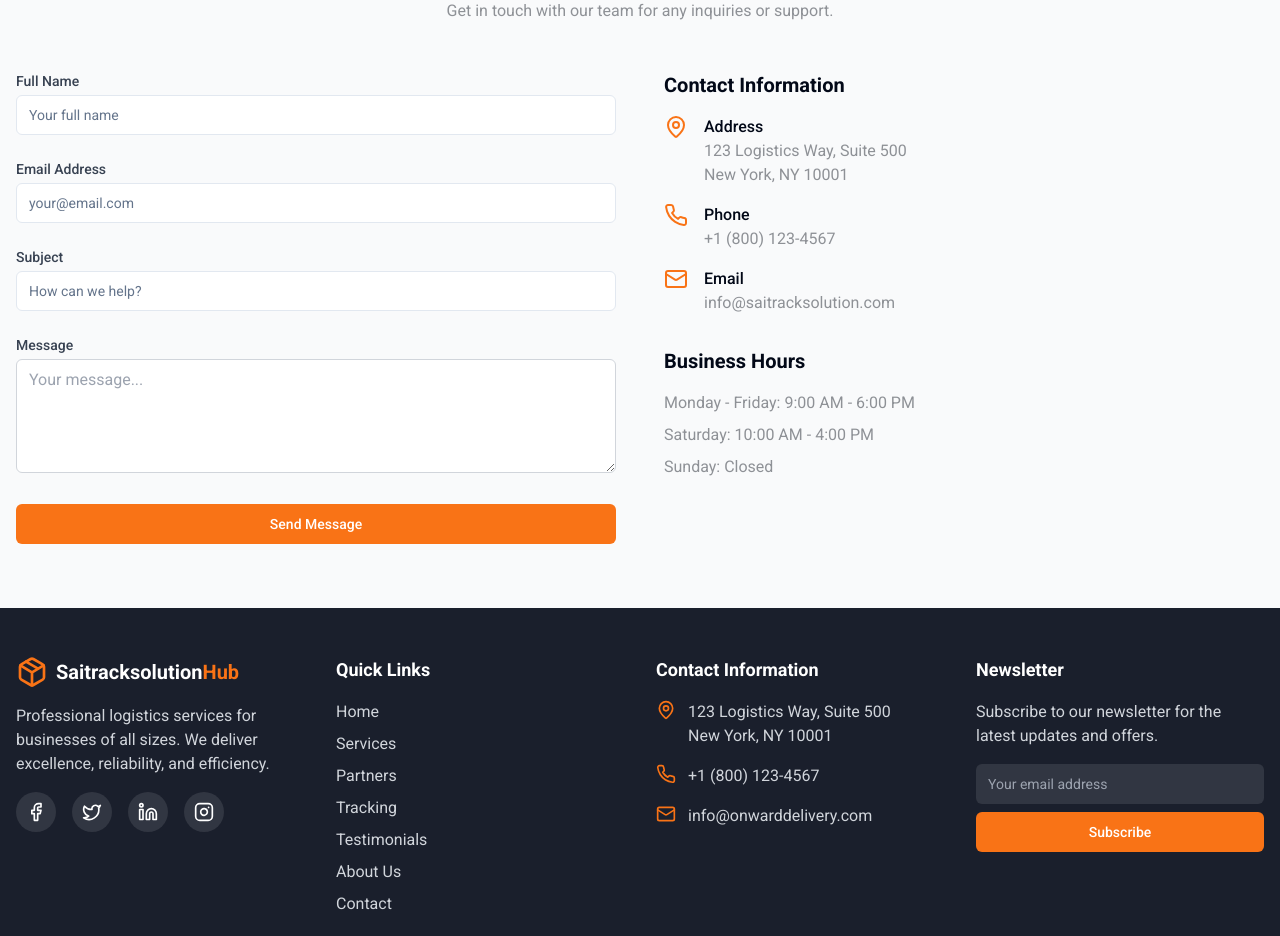
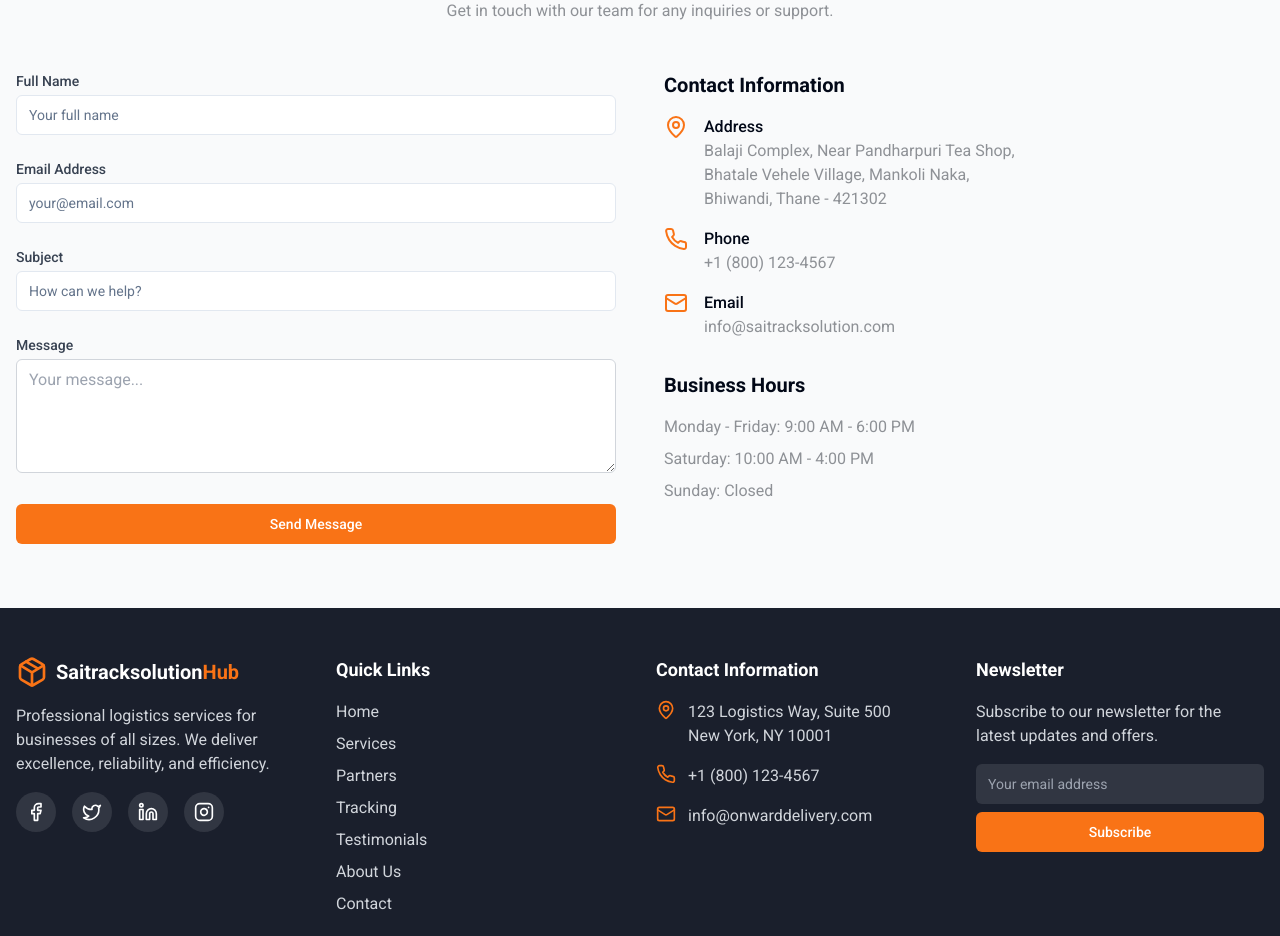
Before and after one commit to AnkitPatel-git/onward-delivery-hub, a React (Vite) app: page / in a window 1280 px wide. Shown: the part 7200-8136 px from the top of the page. Built offline with nearby package versions, Linux system fonts and the light colour scheme.

Commit message:
Update contact info content

```diff
--- a/src/components/ContactSection.tsx
+++ b/src/components/ContactSection.tsx
@@ -66,7 +66,7 @@ const ContactSection = () => {
                   <MapPin className="h-6 w-6 text-brand-orange" />
                   <div>
                     <h4 className="font-medium">Address</h4>
-                    <p className="text-brand-gray">123 Logistics Way, Suite 500<br />New York, NY 10001</p>
+                    <p className="text-brand-gray">Balaji Complex, Near Pandharpuri Tea Shop,<br />Bhatale Vehele Village, Mankoli Naka,<br />Bhiwandi, Thane - 421302</p>
                   </div>
                 </div>
 
```
